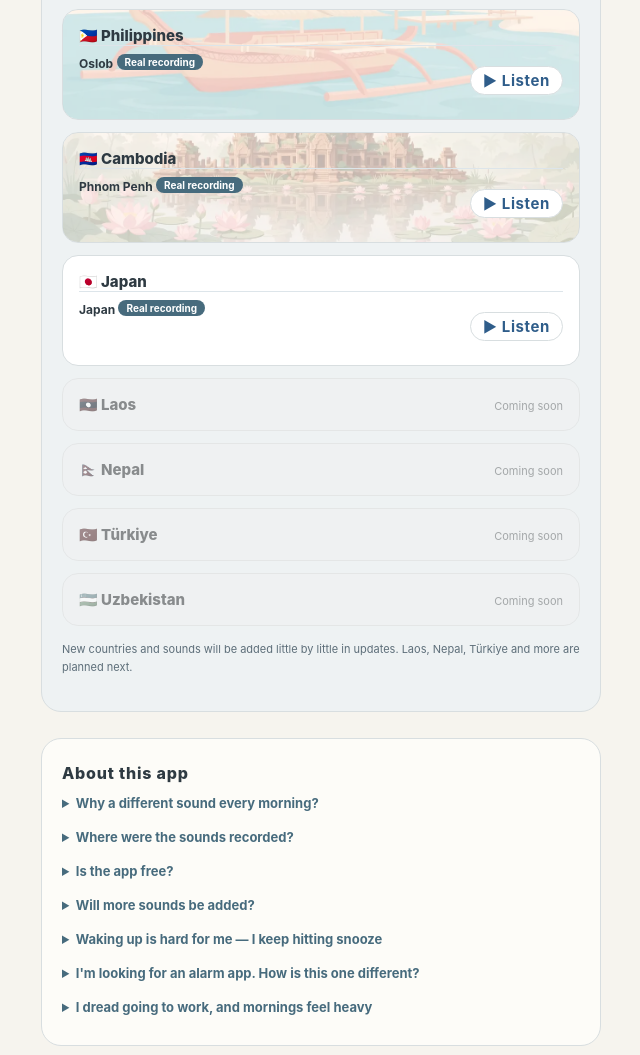
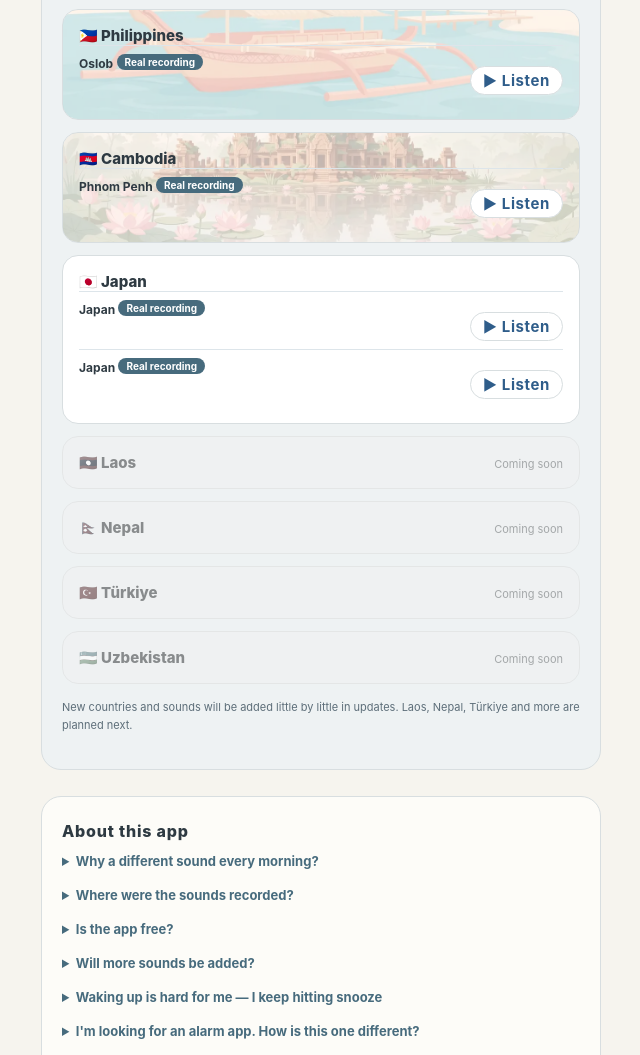
Before and after one commit to Yuichiro-Morimoto/world-alarm, a plain HTML site: page index.html in a window 1280 px wide. Shown: the part 2284-3339 px from the top of the page, without its empty margins (319-959 px from the left). Drawn offline with Linux system fonts and the light colour scheme.

Commit message:
Update index.html

```diff
--- a/index.html
+++ b/index.html
@@ -921,6 +921,7 @@ const COUNTRIES = [
    story:{ja:"秋の鳥の声が、静かな朝を告げます。",en:"The voices of autumn birds announce a quiet morning.",vi:"Tiếng chim mùa thu báo hiệu một buổi sáng yên tĩnh.",id:"Suara burung musim gugur menandai pagi yang tenang.",ms:"Suara burung musim luruh menandakan pagi yang tenang.",km:"សំឡេងសត្វស្លាបរដូវស្លឹកឈើជ្រុះ ប្រាប់ពីព្រឹកដ៏ស្ងប់ស្ងាត់។"},
    patterns:[
     {id:"jp-autumn-birds", kind:"birds", real:true, file:"sounds/jp-japan-1.mp3", place:{ja:"日本",en:"Japan",vi:"Nhật Bản",id:"Jepang",ms:"Jepun",km:"ជប៉ុន"}, sound:{ja:"秋の鳥の声",en:"Autumn birds",vi:"Chim mùa thu",id:"Burung musim gugur",ms:"Burung musim luruh",km:"សត្វស្លាបរដូវស្លឹកឈើជ្រុះ"}},
+    {id:"jp-early-summer", kind:"birds", real:true, file:"sounds/jp-japan-2.mp3", place:{ja:"日本",en:"Japan",vi:"Nhật Bản",id:"Jepang",ms:"Jepun",km:"ជប៉ុន"}, sound:{ja:"初夏の音",en:"Early summer sounds",vi:"Âm thanh đầu hè",id:"Suara awal musim panas",ms:"Bunyi awal musim panas",km:"សំឡេងដើមរដូវក្តៅ"}},
   ]},
 ];
 const LOCKED = [
```
